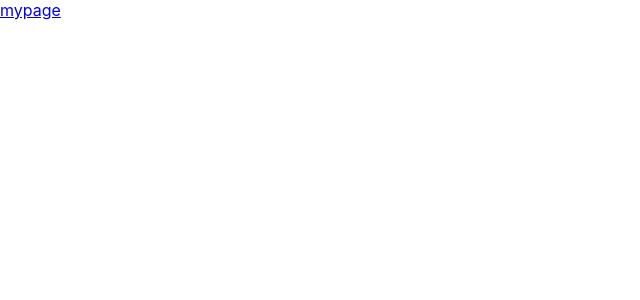
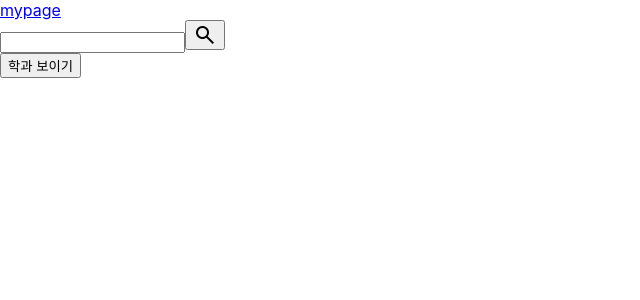
Before and after one commit to jin0610/UsedBook, a React (Create React App) app: page / in a window 1280 px wide. Shown: the top 300 px of the page, without its empty margins (0-640 px from the left). Built offline with nearby package versions, Linux system fonts and the light colour scheme.

Commit message:
컴포넌트 요소 삽입

```diff
--- /dev/null
+++ b/src/components/HomePage/HomeForm.css
@@ -0,0 +1,21 @@
+@import url("https://fonts.googleapis.com/css2?family=Material+Symbols+Outlined:opsz,wght,FILL,GRAD@48,400,0,0");
+
+/* .homeform {
+    background-color: aqua;
+}
+
+.searchboxblock {
+    margin : 0 auto;
+    background-color: yellow;
+}
+
+.searchbox {
+    margin : 0 auto;
+    display : block;
+    width: 50%;
+
+}
+
+.material-symbols-outlined {
+    margin : 0 auto;
+} */
--- a/src/components/HomePage/HomeForm.js
+++ b/src/components/HomePage/HomeForm.js
@@ -1,13 +1,36 @@
-import React from "react";
+import React, { useState } from "react";
 import {Link} from "react-router-dom";
+import "./HomeForm.css"
 
 const HomeForm = () =>{
+
+    const [visible, setVisible] = useState(false);
+
     return(
-        <div>
+        <div class="homeform">
+            <Link to="/mypage">mypage</Link>
+            <div class="searchboxblock">
+                <input type="text"  class="searchbox"/>
+                <button class="material-symbols-outlined">search</button>
+            </div>
+            <div>
+                <button onClick={()=>{setVisible(!visible)}}>
+                    {visible? "학과 숨기기" :"학과 보이기"}
+                </button>
+                {visible &&
+                    <div>
+                        학과
+                    </div>
+                }
 
-            <Link to="/mypage">mypage</Link>
+
+            </div>
+
         </div>
     )
 }
 
 export default HomeForm;
+
+
+// https://fonts.google.com/icons?preview.size=37
```
